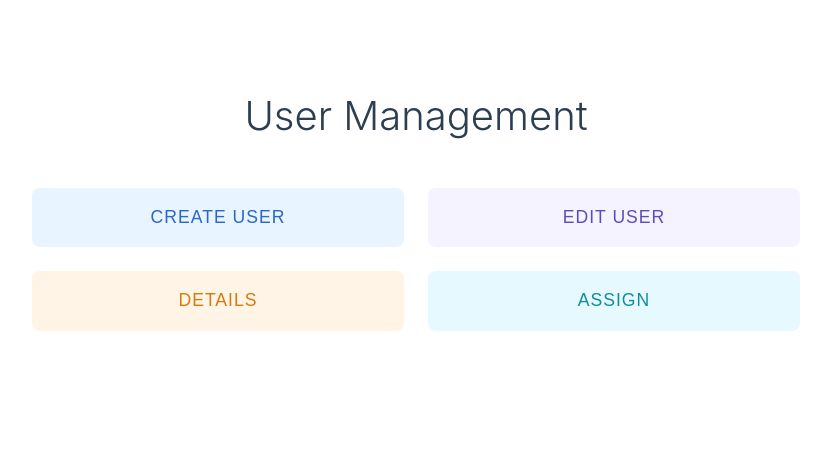
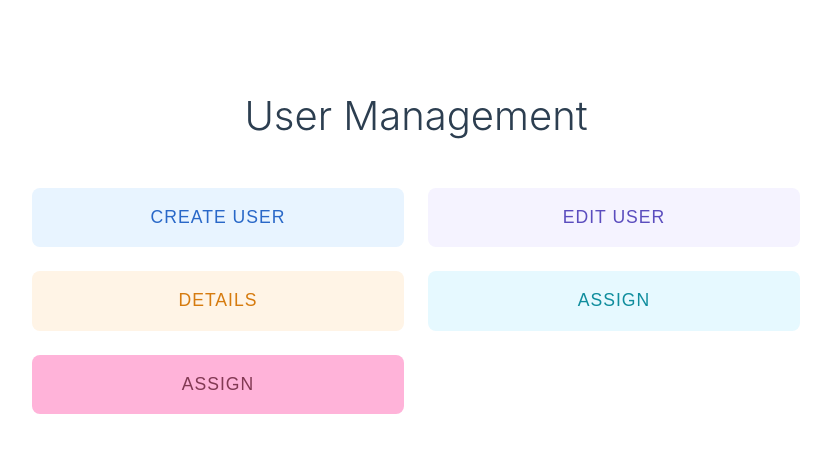
Before and after one commit to Mihir355/Saasion, a React (Create React App) app in the folder frontend/: page / in a window 1280 px wide. Shown: the top 452 px of the page, without its empty margins (224-1055 px from the left). Built offline with nearby package versions, Linux system fonts and the light colour scheme.

Commit message:
added TableView component

```diff
--- a/frontend/src/App.js
+++ b/frontend/src/App.js
@@ -5,6 +5,7 @@ import CreateUser from "./components/CreateUser";
 import Details from "./components/Details";
 import EditUser from "./components/EditUser";
 import AssignStudent from "./components/AssignStudent";
+import TableView from "./components/TableView";
 function App() {
   return (
     <Router>
@@ -14,6 +15,7 @@ function App() {
         <Route path="/details" element={<Details />} />
         <Route path="/edit" element={<EditUser />} />
         <Route path="/assign" element={<AssignStudent />} />
+        <Route path="/tables" element={<TableView />} />
       </Routes>
     </Router>
   );
--- /dev/null
+++ b/frontend/src/components/TableView.js
@@ -0,0 +1,11 @@
+import React from "react";
+
+const TableView = () => {
+  return (
+    <>
+      <p>This is table views</p>
+    </>
+  );
+};
+
+export default TableView;
--- a/frontend/src/pages/HomePage.js
+++ b/frontend/src/pages/HomePage.js
@@ -32,6 +32,12 @@ const HomePage = () => {
         >
           Assign
         </button>
+        <button
+          className="homepage-tables-button"
+          onClick={() => navigate("/tables")}
+        >
+          Assign
+        </button>
       </div>
     </div>
   );
--- a/frontend/src/styles/homepage.css
+++ b/frontend/src/styles/homepage.css
@@ -22,7 +22,8 @@
 .homepage-create-button,
 .homepage-edit-button,
 .homepage-details-button,
-.homepage-assign-button {
+.homepage-assign-button,
+.homepage-tables-button {
   padding: 1.2rem 2rem;
   border: none;
   border-radius: 8px;
@@ -53,11 +54,16 @@
   background-color: #e6f9ff;
   color: #0f8d9d;
 }
+.homepage-tables-button{
+  background-color: #ffb3d9;
+  color: #823953;
+}
 
 .homepage-create-button:hover,
 .homepage-edit-button:hover,
 .homepage-details-button:hover,
-.homepage-assign-button:hover {
+.homepage-assign-button:hover,
+.homepage-tables-button:hover {
   transform: translateY(-2px);
   box-shadow: 0 4px 12px rgba(0, 0, 0, 0.08);
 }
```
